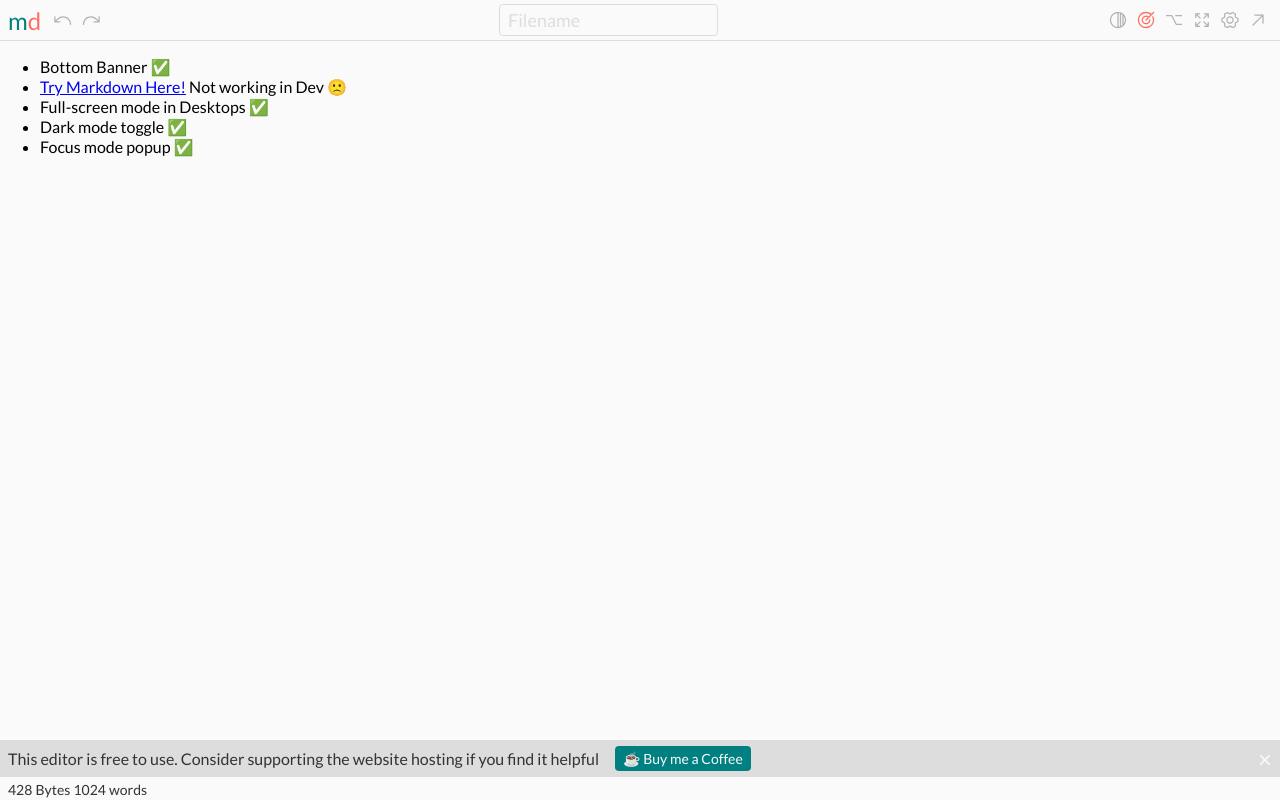
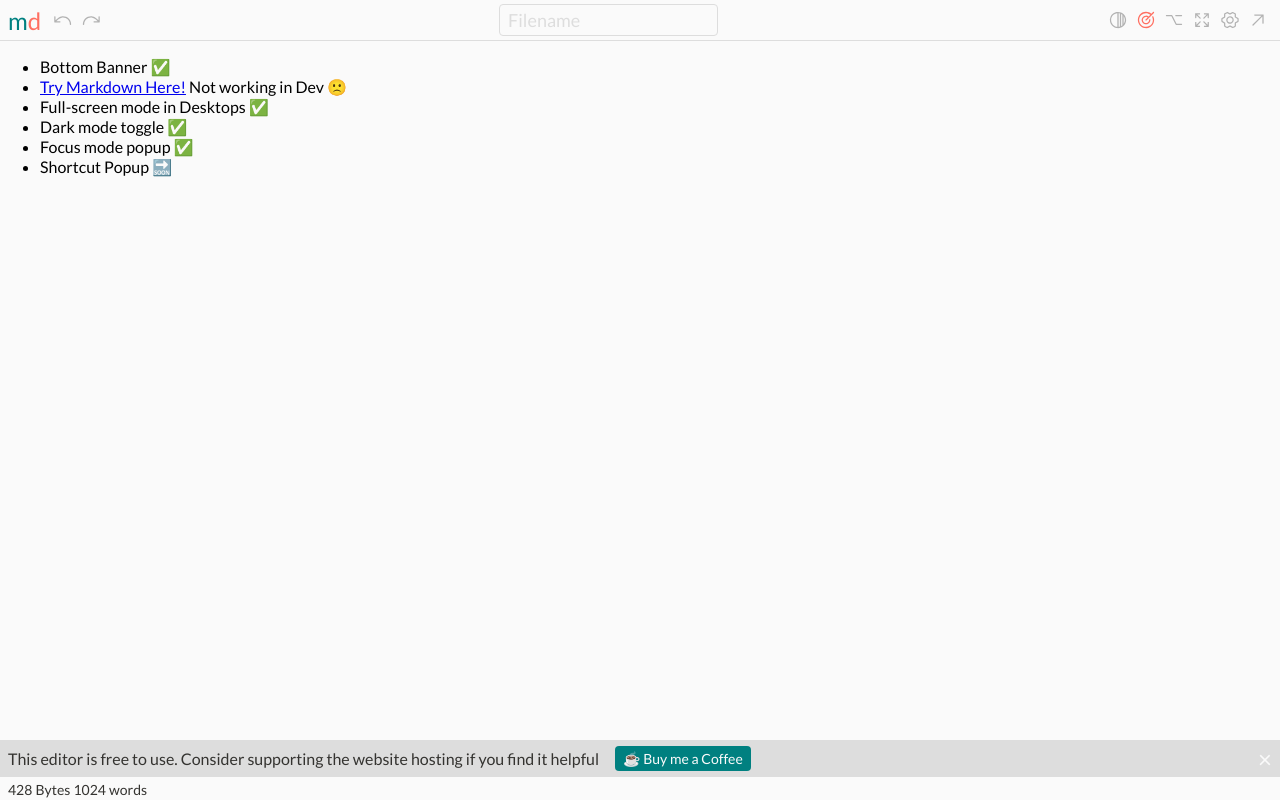
Before and after one commit to rajathc/mdoodle, a plain HTML site: page index.html in a window 1280 px wide. Drawn offline with Linux system fonts and the light colour scheme.

Commit message:
version checklist

```diff
--- a/index.html
+++ b/index.html
@@ -57,6 +57,7 @@
             <li>Full-screen mode in Desktops ✅</li>
             <li>Dark mode toggle ✅</li>
             <li>Focus mode popup ✅</li>
+            <li>Shortcut Popup 🔜</li>
         </ul>
 
         <!-- Target Popup -->
```
